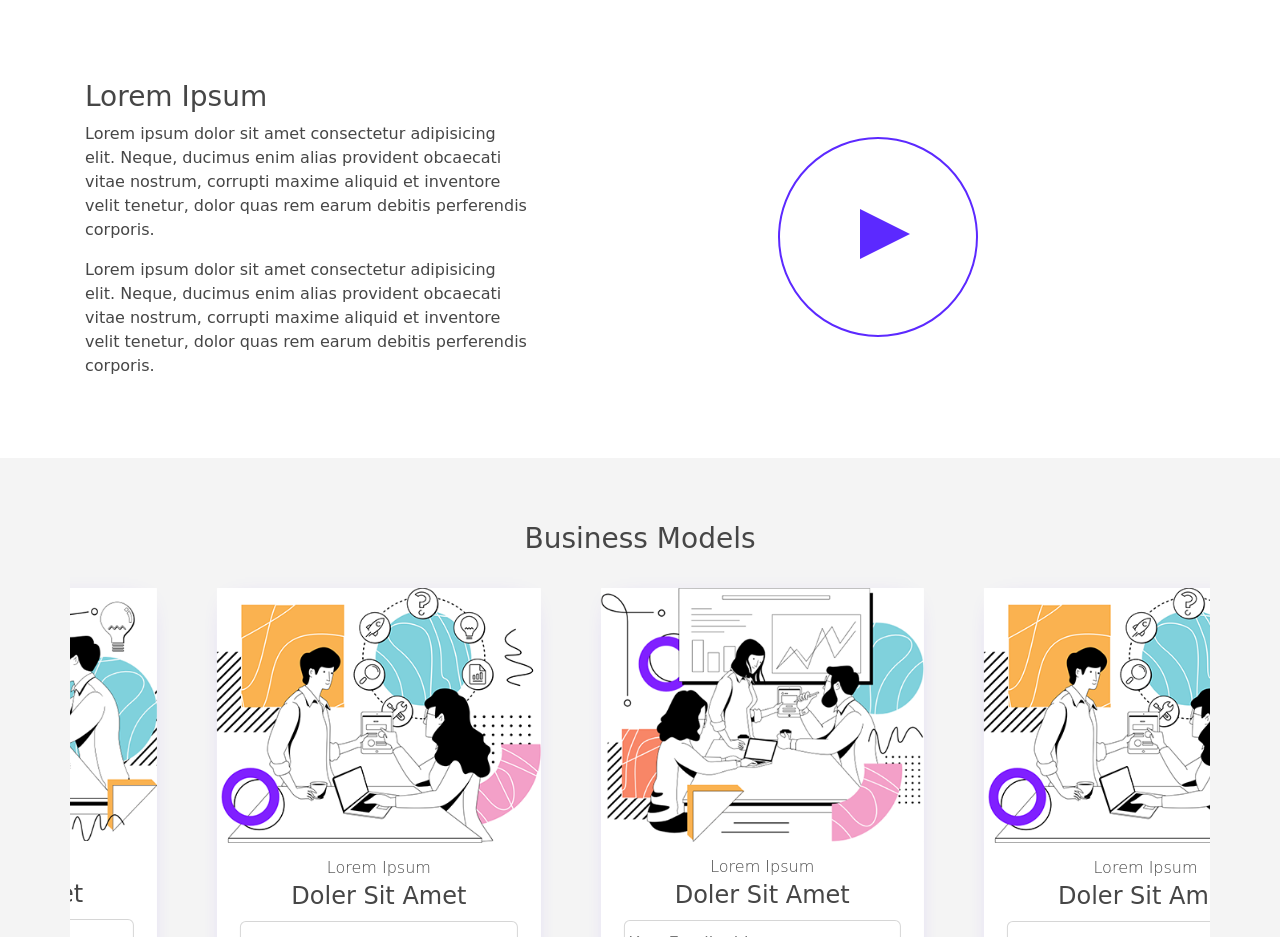
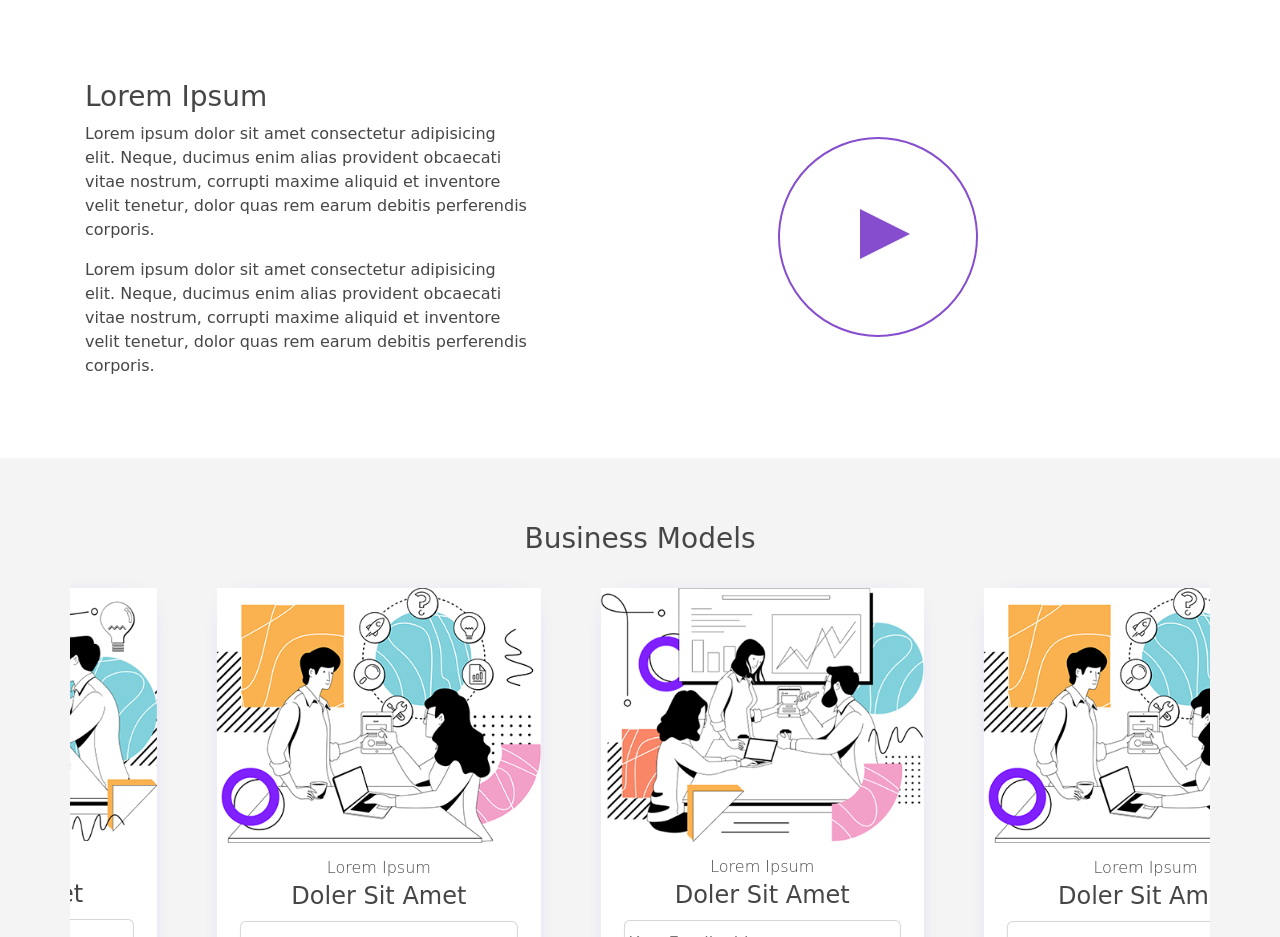
Before and after one commit to priyan1995/tuti, a plain HTML site: page index.html in a window 1280 px wide. Shown: the part 1040-1977 px from the top of the page. Drawn offline with nearby package versions, Linux system fonts and the light colour scheme; a web font is replaced by a local one.

Commit message:
color change

```diff
--- a/style.css
+++ b/style.css
@@ -97,7 +97,7 @@ body{
 .demo-sec .pd-play .pd-play-border {
     width: 200px;
     display: inline-block;
-    border: 2px solid #5c29ff;
+    border: 2px solid #864dce;
     padding: 70px 26px 27px 40px;
     border-radius: 100%;
     cursor: pointer;
@@ -113,7 +113,7 @@ body{
     width: 0;
     height: 0;
     border-top: 25px solid transparent;
-    border-left: 50px solid #5c29ff;
+    border-left: 50px solid #864dce;
     border-bottom: 25px solid transparent;
     display: inline-block;
 }
```
